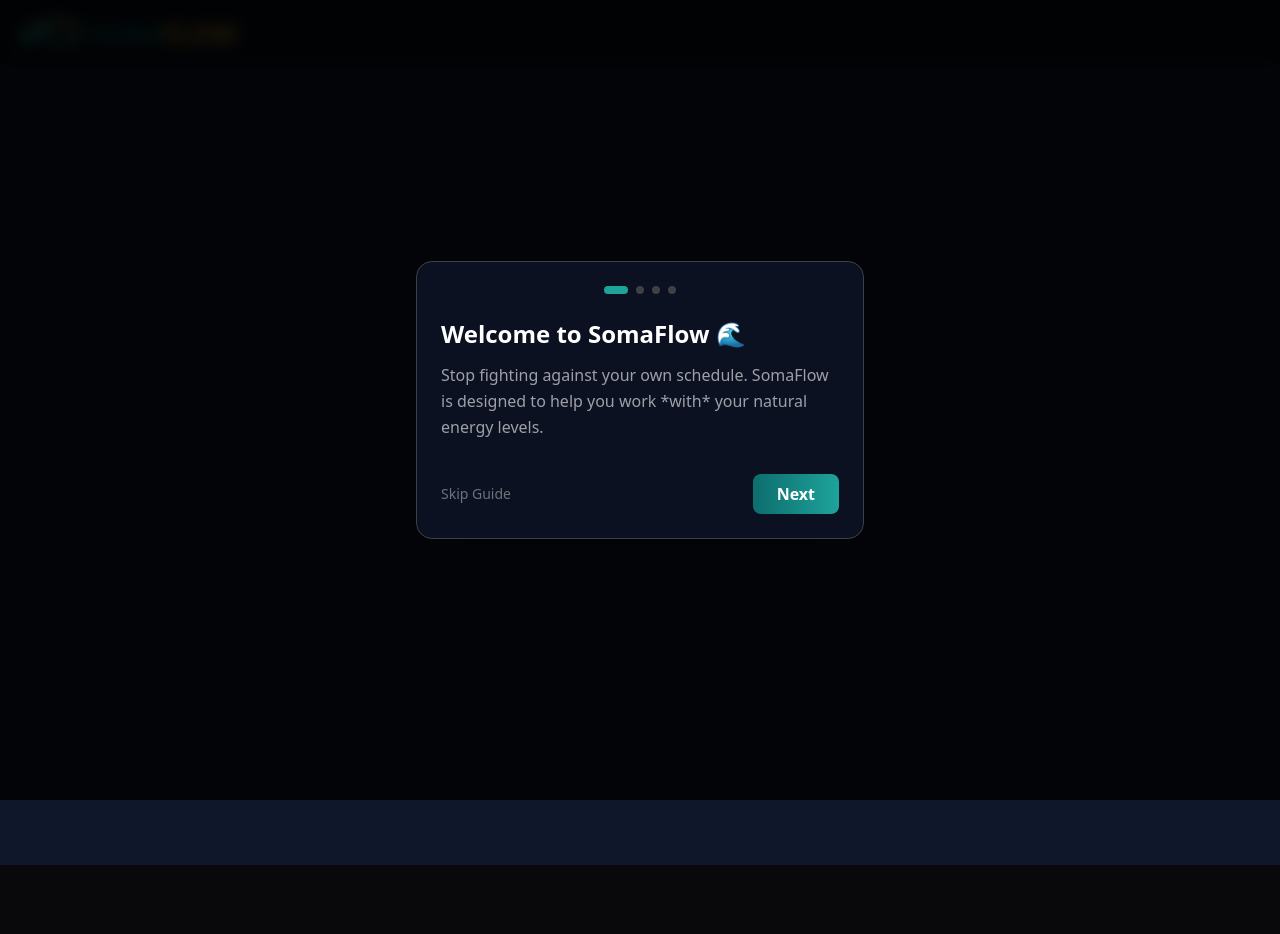
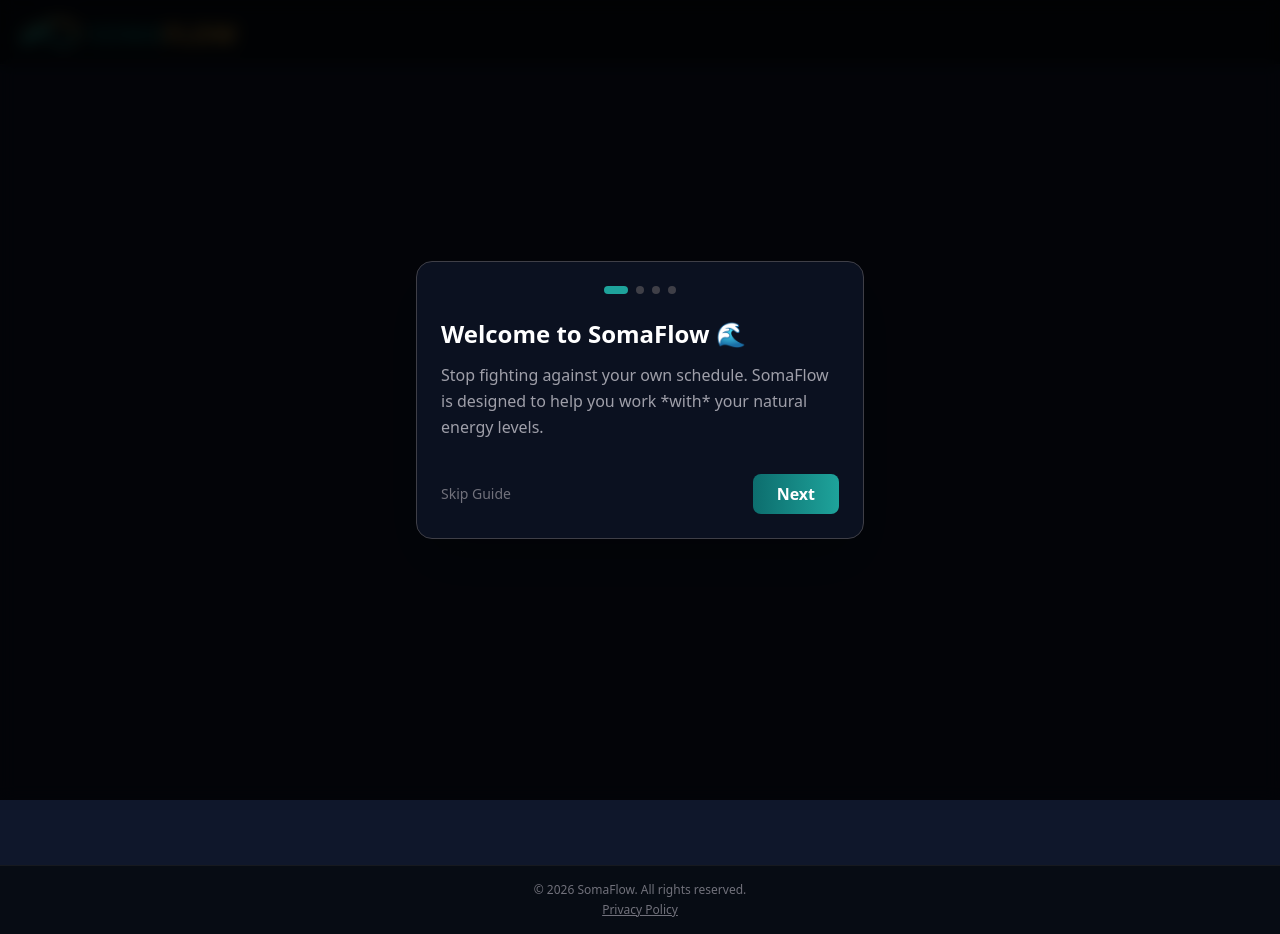
Before and after one commit to zarinblade84-code/SomaFlow-1.0, a Next.js app: page / in a window 1280 px wide. Before the commit the page ends 865 px from the top, so only its background shows below. Built offline with nearby package versions, Linux system fonts and the light colour scheme.

Commit message:
feat add privacy police link to footer

```diff
--- a/app/layout.tsx
+++ b/app/layout.tsx
@@ -1,21 +1,31 @@
 import './globals.css';
 import Logo from '../components/logo';
-import OnboardingGuide from '../components/OnboardingGuide'; // <-- 1. Add this import
+import OnboardingGuide from '../components/OnboardingGuide';
+import Link from 'next/link'; // <-- 1. Make sure to import Link at the top
 
 export default function RootLayout({ children }: { children: React.ReactNode }) {
   return (
     <html lang="en">
       <body className="bg-zinc-950 text-white min-h-screen flex flex-col">
 
-        <OnboardingGuide /> {/* <-- 2. Drop the guide here. It stays invisible unless it's their first time! */}
+        <OnboardingGuide />
 
         <header className="flex items-center justify-between p-4 bg-[#070c14] border-b border-zinc-800/50">
           <Logo className="h-8" />
         </header>
 
+        {/* This renders the actual pages of your app */}
         <main className="flex-1">
           {children}
         </main>
+
+        {/* 2. Add this clean, simple footer at the bottom */}
+        <footer className="p-4 bg-[#070c14] border-t border-zinc-800/50 text-center text-xs text-zinc-500">
+          <p>© 2026 SomaFlow. All rights reserved.</p>
+          <Link href="/privacy" className="hover:text-zinc-300 underline mt-1 inline-block">
+            Privacy Policy
+          </Link>
+        </footer>
 
       </body>
     </html>
```
